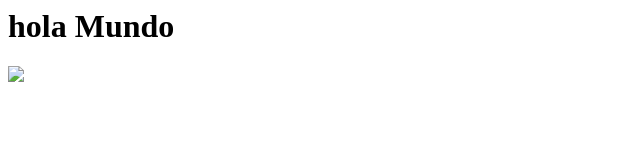
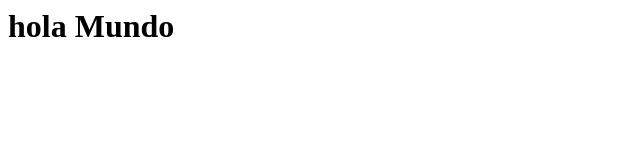
Before and after one commit to BKaaron96/CrimsonMoonProyect, a plain HTML site: page Prueba.html in a window 1280 px wide. Shown: the full height of the page, 0-640 px from the left. Drawn offline with Linux system fonts and the light colour scheme.

Commit message:
Eliminar img

```diff
--- a/Prueba.html
+++ b/Prueba.html
@@ -2,4 +2,3 @@
 <body>
     <h1>hola Mundo</h1>
 </body>
-<img src="TrabajoFinal/imagenes/hk.jpg">
```
